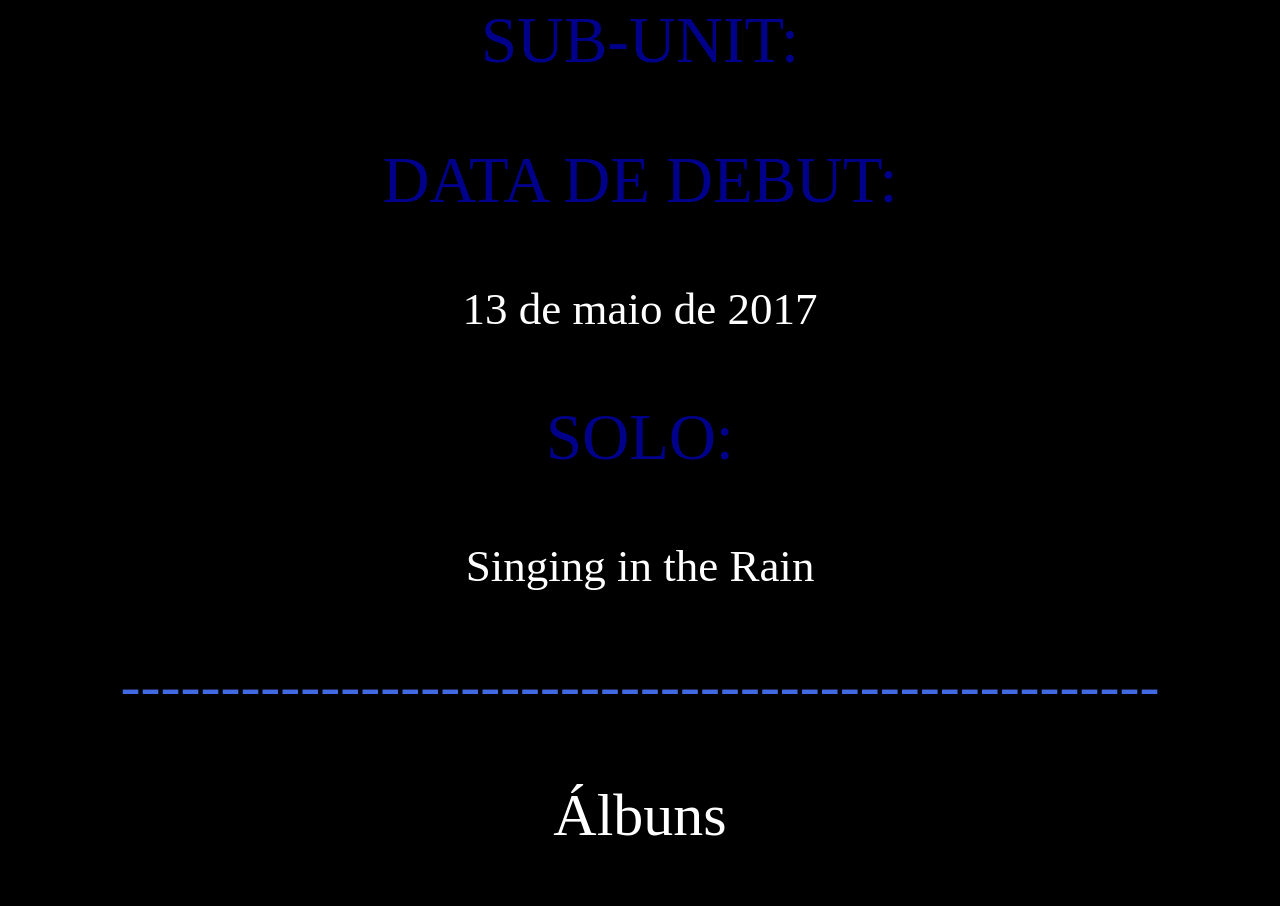
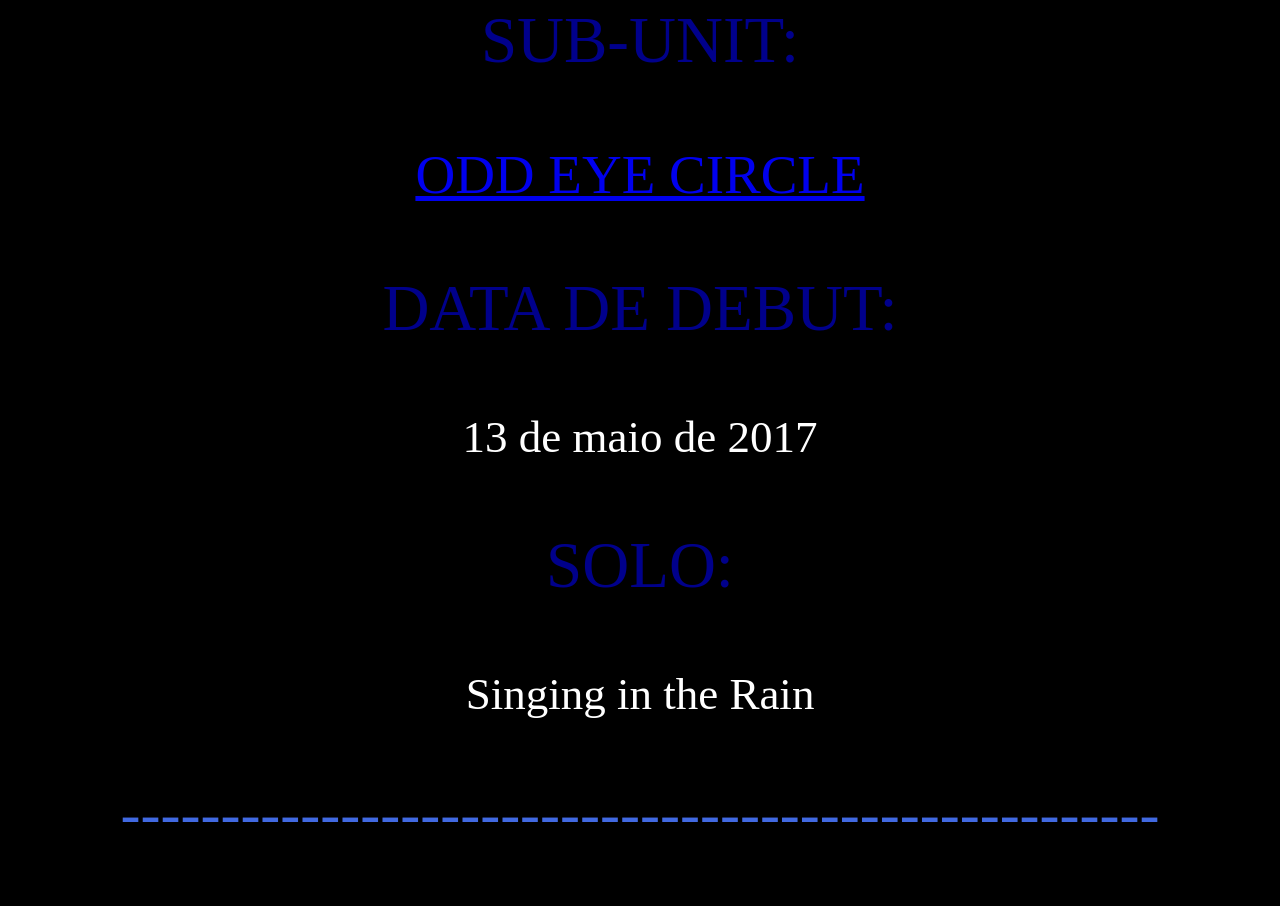
Before and after one commit to jinsoulada/LOONA, a plain HTML site: page JinSoul.html in a window 1280 px wide. Shown: the part 2453-3359 px from the top of the page. Drawn offline with Linux system fonts and the light colour scheme.

Commit message:
Update JinSoul.html

```diff
--- a/JinSoul.html
+++ b/JinSoul.html
@@ -20,7 +20,7 @@
   <p style= "font-size:65px; text-align:center; color:DarkBlue">PODER:
   <p style= "font-size:45px; text-align:center; color:white">Teletransporte
   <p style= "font-size:65px; text-align:center; color:DarkBlue">SUB-UNIT:
-  <p style= "font-size:60px; text-align:center"><a href=".html"></a>
+  <p style= "font-size:55px; text-align:center; color:white"><a href="ODD EYE CIRCLE.html">ODD EYE CIRCLE</a>
   <p style= "font-size:65px; text-align:center; color:DarkBlue">DATA DE DEBUT:
   <p style= "font-size:45px; text-align:center; color:white">13 de maio de 2017
   <p style= "font-size:65px; text-align:center; color:DarkBlue">SOLO:
```
